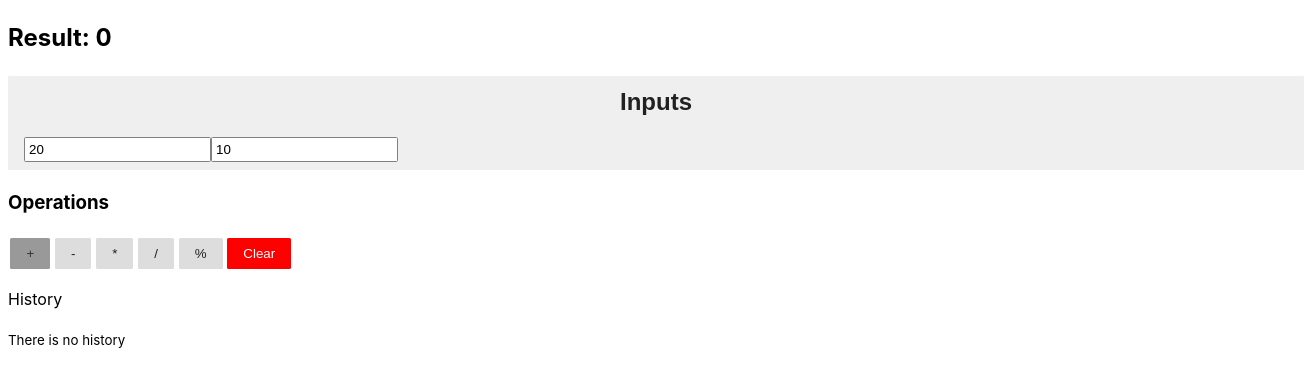
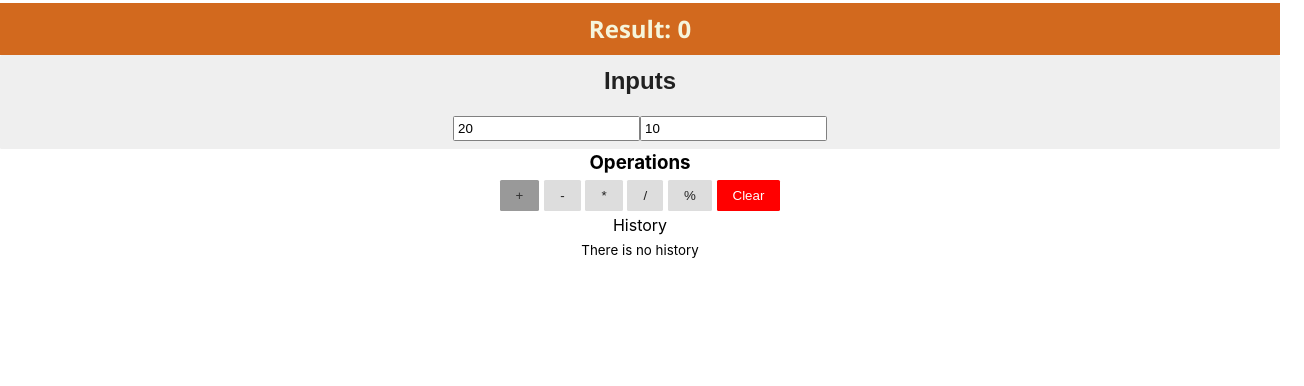
Before and after one commit to kamrulhasan2/Simple-Calculator, a React (Vite) app: page / in a window 1280 px wide. Shown: the top 386 px of the page, 1304 px wide, since content can reach past the window. Built offline with nearby package versions, Linux system fonts and the light colour scheme.

Commit message:
Update OperationSection component and add some style

```diff
--- a/package.json
+++ b/package.json
@@ -12,7 +12,8 @@
   "dependencies": {
     "prop-types": "^15.8.1",
     "react": "^18.3.1",
-    "react-dom": "^18.3.1"
+    "react-dom": "^18.3.1",
+    "shortid": "^2.2.16"
   },
   "devDependencies": {
     "@eslint/js": "^9.17.0",
--- a/src/App.css
+++ b/src/App.css
@@ -0,0 +1,20 @@
+*{
+    margin: 0;
+    padding: 0;
+    box-sizing: border-box;
+}
+
+body{
+    max-width: 1280px;
+    margin: auto;
+    text-align: center;
+}
+
+.result{
+    font-family: 'Segoe UI', Tahoma, Geneva, Verdana, sans-serif;
+    font-weight: 900;
+    margin-top: 0.2rem;
+    padding: 0.5rem 0.3rem;
+    background: chocolate;
+    color: beige;
+}
--- a/src/App.jsx
+++ b/src/App.jsx
@@ -73,7 +73,7 @@ function App() {
 
   return (
     <div>
-      <h2>Result: {result} </h2>
+      <h2 className='result'>Result: {result} </h2>
       <InputSection inputs={inputState} inputStateHandeler={inputStateHandeler} />
 
       <OperationSection
--- a/src/components/operations/OperationSection.jsx
+++ b/src/components/operations/OperationSection.jsx
@@ -1,17 +1,53 @@
-import React from 'react'
-import Button from '../ui/Button'
+import React from 'react';
+import Button from '../ui/Button';
+import shortid from 'shortid';
 
-function OperationSection({handelArithmeticOps,handleClearOps}) {
+function OperationSection({handelArithmeticOps,handleClearOps,customStyle}) {
+
+    const operations = [
+        {
+            id: shortid.generate(),
+            text: '+',
+            onClick: ()=>handelArithmeticOps('+'),
+            disabled: 'disabled'
+        },
+        {
+            id: shortid.generate(),
+            text: '-',
+            onClick: ()=>handelArithmeticOps('-'),
+        },
+        {
+            id: shortid.generate(),
+            text: '*',
+            onClick: ()=>handelArithmeticOps('*'),
+        },
+        {
+            id: shortid.generate(),
+            text: '/',
+            onClick: ()=>handelArithmeticOps('/'),
+        },
+        {
+            id: shortid.generate(),
+            text: '%',
+            onClick: ()=>handelArithmeticOps('%'),
+        },
+        {
+            id: shortid.generate(),
+            text: 'Clear',
+            onClick: handleClearOps,
+            customStyle: {backgroundColor:'red',color:'#fff'}
+        }
+
+    ]
+
   return (
     <div>
         <h3>Operations</h3>
 
-        <Button text={'+'} onClick={()=>handelArithmeticOps('+')} disabled={true}/>
-        <Button text={'-'} onClick={()=>handelArithmeticOps('-')} />
-        <Button text={'*'} onClick={()=>handelArithmeticOps('*')}/>
-        <Button text={'/'} onClick={()=>handelArithmeticOps('/')}/>
-        <Button text={'%'} onClick={()=>handelArithmeticOps('%')}/>
-        <Button text={'Clear'} onClick={handleClearOps} customStyle={{backgroundColor: 'red',color: '#fff'}}/>
+        {operations.map((ops)=>(
+            <Button key={ops.id} {...ops} />
+        ))}
+
       </div>
   )
 }
```
Also changed, not shown: 1 other file (tests, documents, lock files or other folders).
